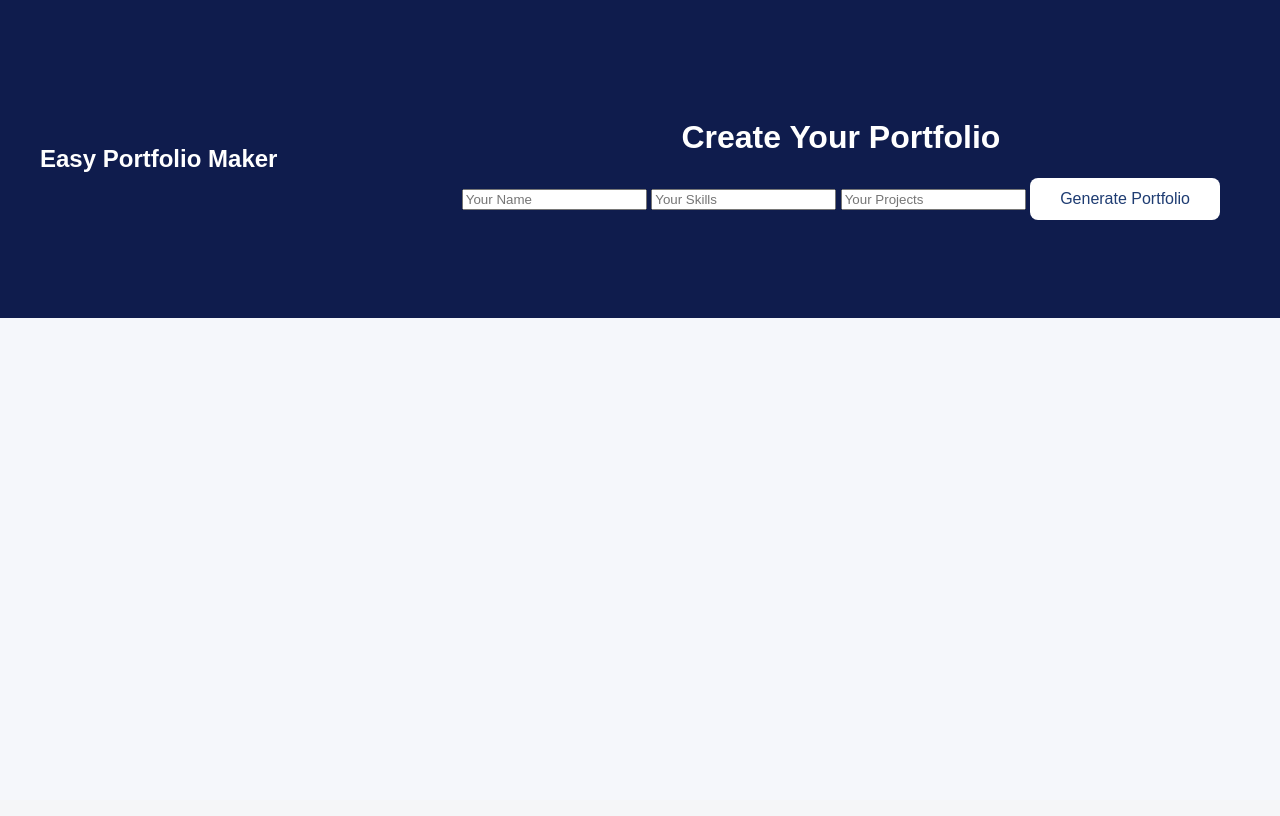
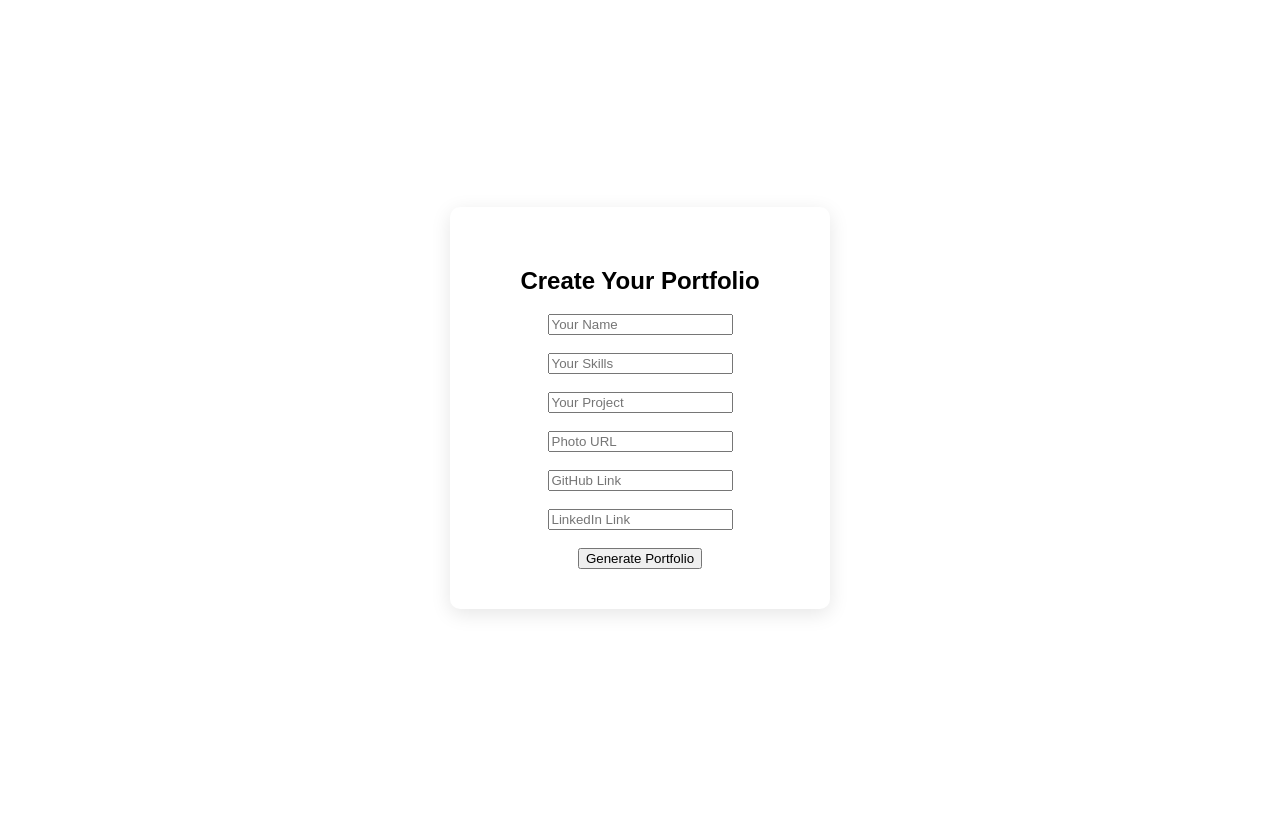
Before and after one commit to senapatisoumik88-collab/student-portfolio-builder, a Flask app: page /create in a window 1280 px wide. Before the commit the page ends 318 px from the top, so only its background shows below. Run offline with Flask 3, Linux system fonts and the light colour scheme.

Commit message:
Revamp create.html for portfolio creation
Updated the create.html template to enhance layout and form fields.

```diff
--- a/templates/create.html
+++ b/templates/create.html
@@ -2,27 +2,27 @@
 <html>
 <head>
 <title>Create Portfolio</title>
-<link rel="stylesheet" href="/static/style.css">
 </head>
 
-<body>
+<body style="display:flex;justify-content:center;align-items:center;height:100vh;font-family:Arial;">
 
-<div class="navbar">
-    <div class="logo-section">
-     <h2>Easy Portfolio Maker</h2></div>
+<div style="background:white;padding:40px;border-radius:10px;box-shadow:0 5px 20px rgba(0,0,0,0.1);width:300px;text-align:center;">
 
+<h2>Create Your Portfolio</h2>
 
-<div class="features">
+<form action="/portfolio" method="post">
 
-<h1>Create Your Portfolio</h1>
+<input type="text" name="name" placeholder="Your Name"><br><br>
 
-<form action="/generate-ai" method="POST">
+<input type="text" name="skills" placeholder="Your Skills"><br><br>
 
-<input type="text" name="name" placeholder="Your Name">
+<input type="text" name="project" placeholder="Your Project"><br><br>
 
-<input type="text" name="skills" placeholder="Your Skills">
+<input type="text" name="photo" placeholder="Photo URL"><br><br>
 
-<input type="text" name="projects" placeholder="Your Projects">
+<input type="text" name="github" placeholder="GitHub Link"><br><br>
+
+<input type="text" name="linkedin" placeholder="LinkedIn Link"><br><br>
 
 <button type="submit">Generate Portfolio</button>
 
```
